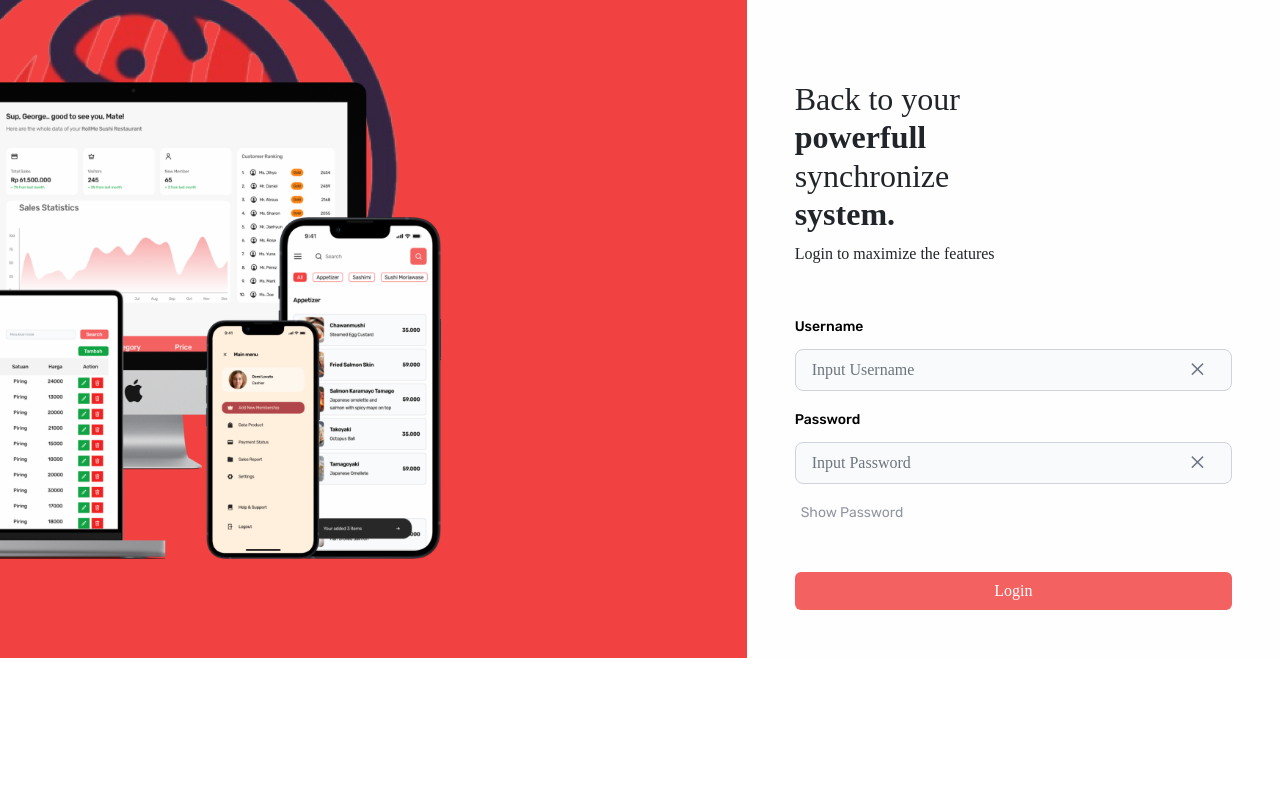
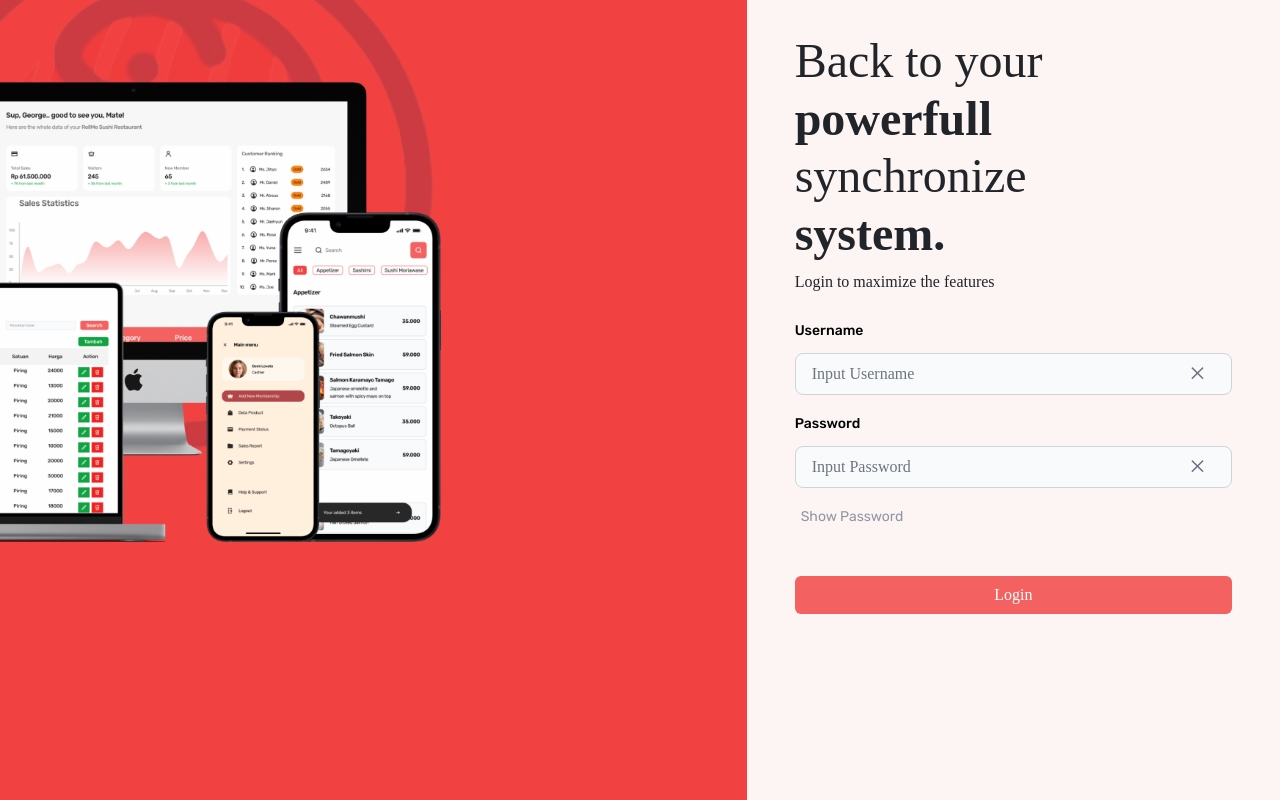
Before and after one commit to Capstone-MSIB-Altera-Batch-4/frontend_react, a React (Vite) app in the folder pos-capstone/: page /login in a window 1280 px wide. Built offline with nearby package versions, Linux system fonts and the light colour scheme; a web font is replaced by a local one.

Commit message:
revisi login-page

```diff
--- a/pos-capstone/src/page/Login/Login.jsx
+++ b/pos-capstone/src/page/Login/Login.jsx
@@ -7,16 +7,17 @@ const Login = () => {
     return (
 
         <div className="container-fluid">
-            <div className="row">
+            <div className="login row">
                 <div className="login-Img col-7 py-5 ">
+
                     <img
+                        className="loginImg img-fluid"
                         src="../../src/assets/img/imglogin.png"
-                        className="loginImg"
                     />
                 </div>
                 <div className="login-Form col-5">
                     <div>
-                        <h2 className=" fs-2">
+                        <h2 style={{fontSize:48}}>
                             Back to your <br />
                             <strong>powerfull</strong><br />
                             synchronize<br />
@@ -24,7 +25,7 @@ const Login = () => {
                         </h2>
                         <p>Login to maximize the features</p>
                     </div>
-                    <div className="mt-5">
+                    <div className="mt-4">
                         <LoginForm />
                     </div>
 
--- a/pos-capstone/src/page/Login/Login.style.css
+++ b/pos-capstone/src/page/Login/Login.style.css
@@ -3,29 +3,55 @@ body {
     font-family: 'Rubik', sans-serif;
 }
 
+.login {
+    position: relative;
+    background-color: #F24141;
+    height: 100vh;
+    &::before {
+        content: '';
+        position: absolute;
+        top: 0px;
+        bottom: 0px;
+        left: 0px;
+        right: 0px;
+        background-image: url(../../assets/img/imglogin-logo.png);
+        background-repeat: no-repeat;
+        background-size: 35%;
+        background-position: top start;
+        opacity: 0.2;
+    }
+}
+
 .login-Img {
-    background-color: #F24141;
+    position: relative;
     padding-left: 0;
-    background-image: url(../../assets/img/imglogin-logo.png);
-    background-repeat: no-repeat;
-    background-size: 55%;
-    background-position: 0px 0px;
 }
 
 .loginImg {
     margin-top: 2.1rem;
     margin-bottom: 2.1rem;
-    width: 60%;
-    height: 85%;
+}
+
+.img-fluid {
+    max-width: 60%;
 }
 
 .login-Form {
     background-color: rgba(254, 254, 254, 0.95);
     padding: 3rem;
-    padding-top: 5rem;
+    padding-top: 2rem;
+    height: 100vh;
 }
 
 .btn-showpass {
     text-decoration: none;
     color: #9095A0;
 }
+
+@media all and (min-width: 1024px) and (max-width: 1280px) {}
+
+@media all and (min-width: 768px) and (max-width: 1024px) {}
+
+@media all and (min-width: 480px) and (max-width: 768px) {}
+
+@media all and (max-width: 480px) {}
```
Also changed, not shown: 2 other files (tests, documents, lock files or other folders).
